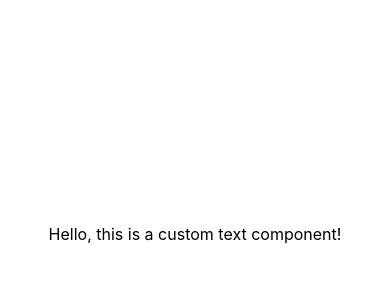
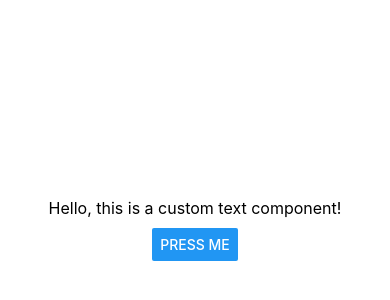
Before and after one commit to AttilaHegyeli/GymNote, a React Native app: screen / in a window 390 px wide. Shown: the part 188-488 px from the top of the page. Built offline with nearby package versions, Linux system fonts and the light colour scheme.

Commit message:
Button atom

```diff
--- a/App.tsx
+++ b/App.tsx
@@ -1,6 +1,7 @@
 import { StatusBar } from 'expo-status-bar';
 import { StyleSheet, Text, View, Button, Alert} from 'react-native';
 import CustomText from './src/components/atoms/Text/text';
+import CustomButton from './src/components/atoms/Button/button';
 import React from 'react';
 
 
@@ -9,7 +10,10 @@ export default function App() {
     <View style={styles.container}>
 
       <CustomText message="Hello, this is a custom text component!" />
-
+      <CustomButton
+        title="Press Me"
+        onPress={() => Alert.alert('Button Pressed!')}
+      />
 
       <StatusBar style="auto" />
     </View>
--- a/src/components/atoms/Button/button.style.ts
+++ b/src/components/atoms/Button/button.style.ts
@@ -0,0 +1,12 @@
+import React from "react";
+import { StyleSheet} from "react-native";
+
+const styles = StyleSheet.create({
+  button: {
+
+    padding: 10,
+    borderRadius: 5,
+  },
+});
+
+export default styles;
--- a/src/components/atoms/Button/button.tsx
+++ b/src/components/atoms/Button/button.tsx
@@ -0,0 +1,21 @@
+import React from "react";
+import { Button,View } from "react-native";
+import styles from "./button.style";
+
+interface CustomButtonProps {
+  title: string;
+  onPress: () => void;
+}
+
+const CustomButton: React.FC<CustomButtonProps> = ({ title, onPress }) => {
+  return (
+    <View style={styles.button}>
+      <Button
+        title={title}
+        onPress={onPress}
+      />
+    </View>
+  );
+};
+
+export default CustomButton;
```
